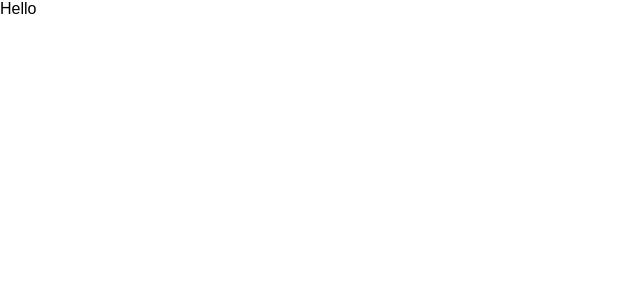
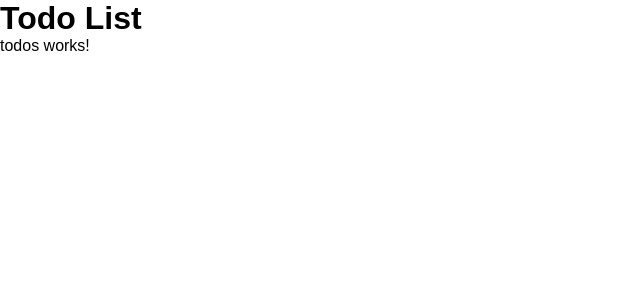
Before and after one commit to bashirsadat/fastest-todos, an Angular app: page / in a window 1280 px wide. Shown: the top 300 px of the page, without its empty margins (0-640 px from the left). Built offline with nearby package versions, Linux system fonts and the light colour scheme.

Commit message:
npm versionfd

```diff
--- a/src/app/app.component.html
+++ b/src/app/app.component.html
@@ -1,3 +1,6 @@
-<div class="app">
-  Hello
-</div>
+<div class ="app">
+  <header>
+    <h1>Todo List</h1>
+  </header>
+  <app-todos></app-todos>
+  </div>
--- a/src/app/app.module.ts
+++ b/src/app/app.module.ts
@@ -2,10 +2,12 @@
 import { BrowserModule } from '@angular/platform-browser';
 
 import { AppComponent } from './app.component';
+import { TodosComponent } from './components/todos/todos.component';
 
 @NgModule({
   declarations: [
-    AppComponent
+    AppComponent,
+    TodosComponent
   ],
   imports: [
     BrowserModule
--- /dev/null
+++ b/src/app/components/todos/todos.component.html
@@ -0,0 +1 @@
+<p>todos works!</p>
--- /dev/null
+++ b/src/app/components/todos/todos.component.ts
@@ -0,0 +1,15 @@
+import { Component, OnInit } from '@angular/core';
+
+@Component({
+  selector: 'app-todos',
+  templateUrl: './todos.component.html',
+  styleUrls: ['./todos.component.css']
+})
+export class TodosComponent implements OnInit {
+
+  constructor() { }
+
+  ngOnInit(): void {
+  }
+
+}
```
Also changed, not shown: src/app/components/todos/todos.component.css (added), 1 other file (tests, documents, lock files or other folders).
